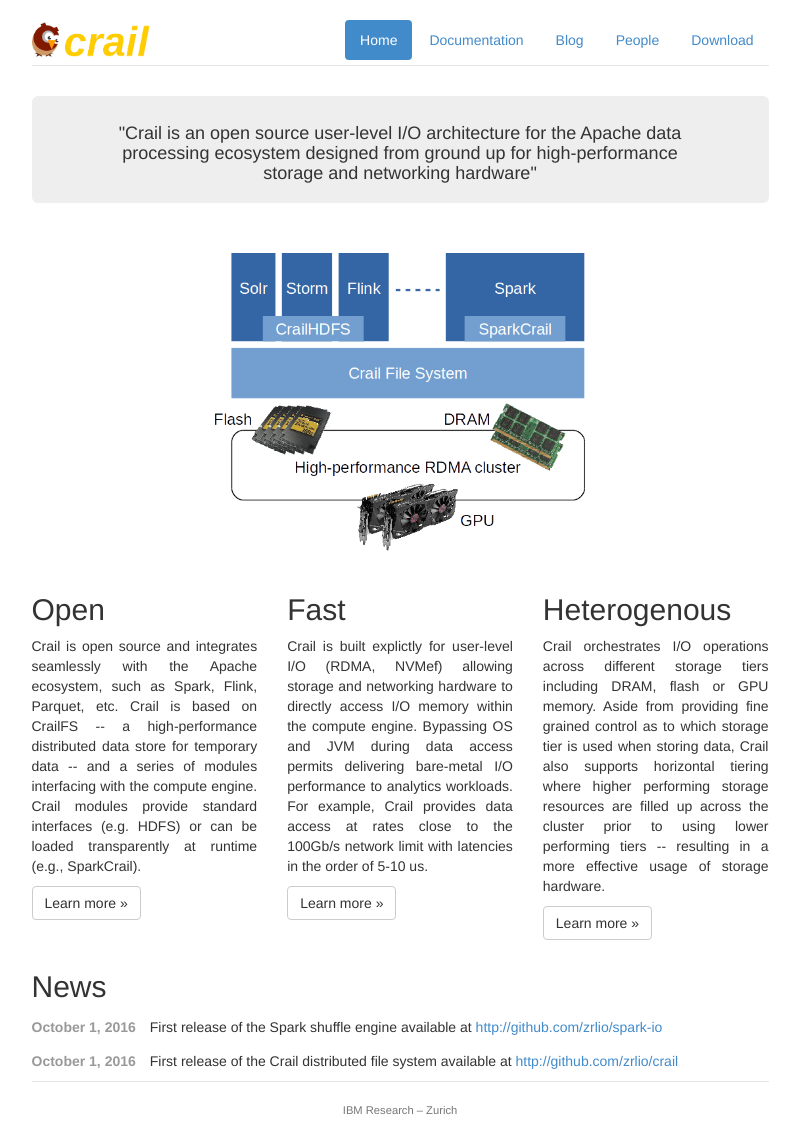
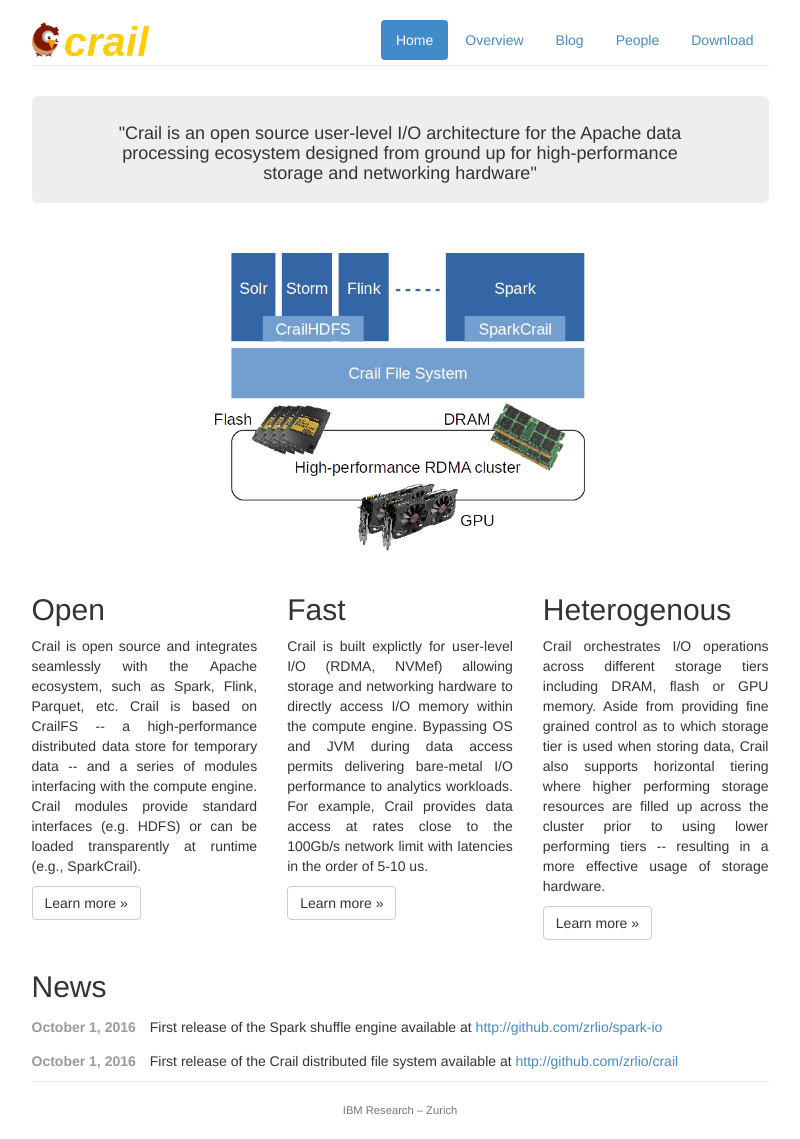
Before and after one commit to apache/incubator-crail-website, a Jekyll site: the page built from index.html, in a window 1280 px wide. Shown: the whole page, without its empty margins (240-1040 px from the left). Built offline with Jekyll 4.4.1, drawn with Linux system fonts in a browser that asks for light colours.

Commit message:
overview

```diff
--- a/_config.yml
+++ b/_config.yml
@@ -46,7 +46,7 @@
 navigation:
     - title: Home
       link: /
-    - title: Documentation
+    - title: Overview
       link: /docs/
     - title: Blog
       link: /blog/
```
